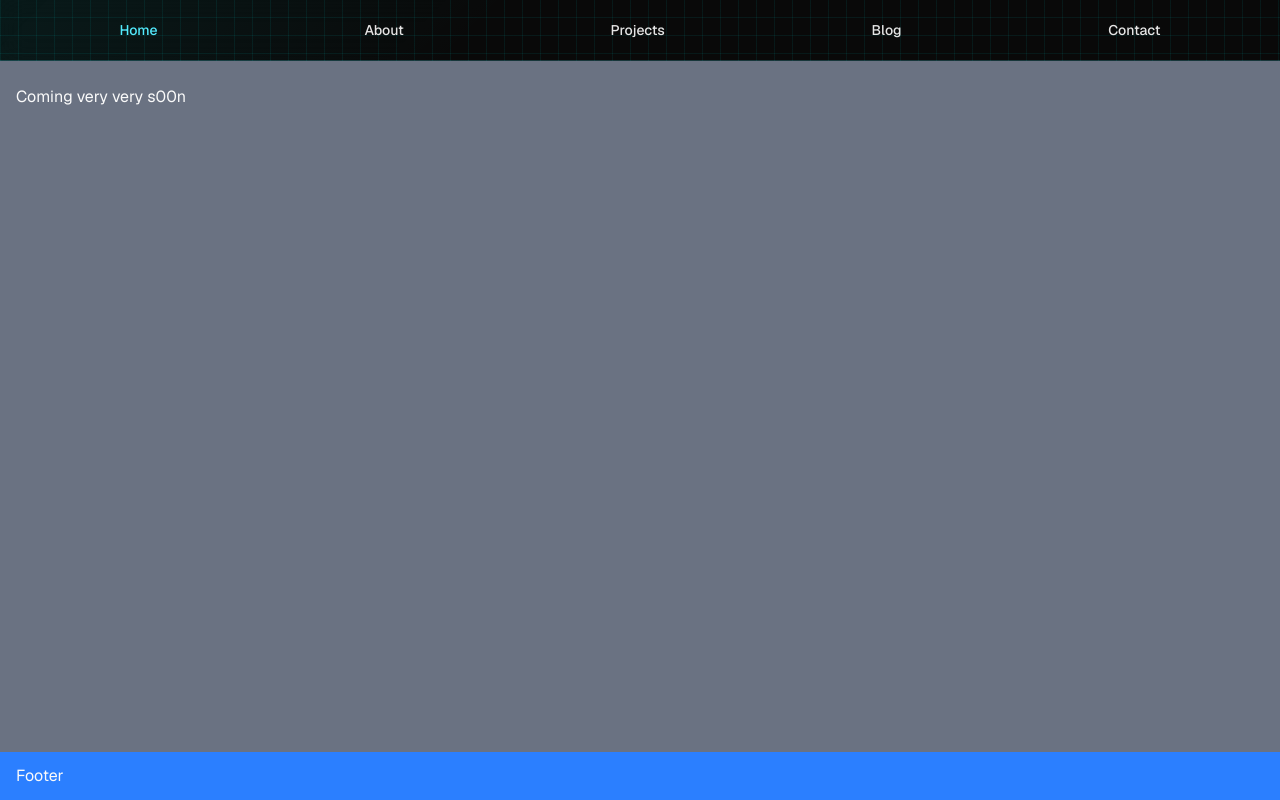
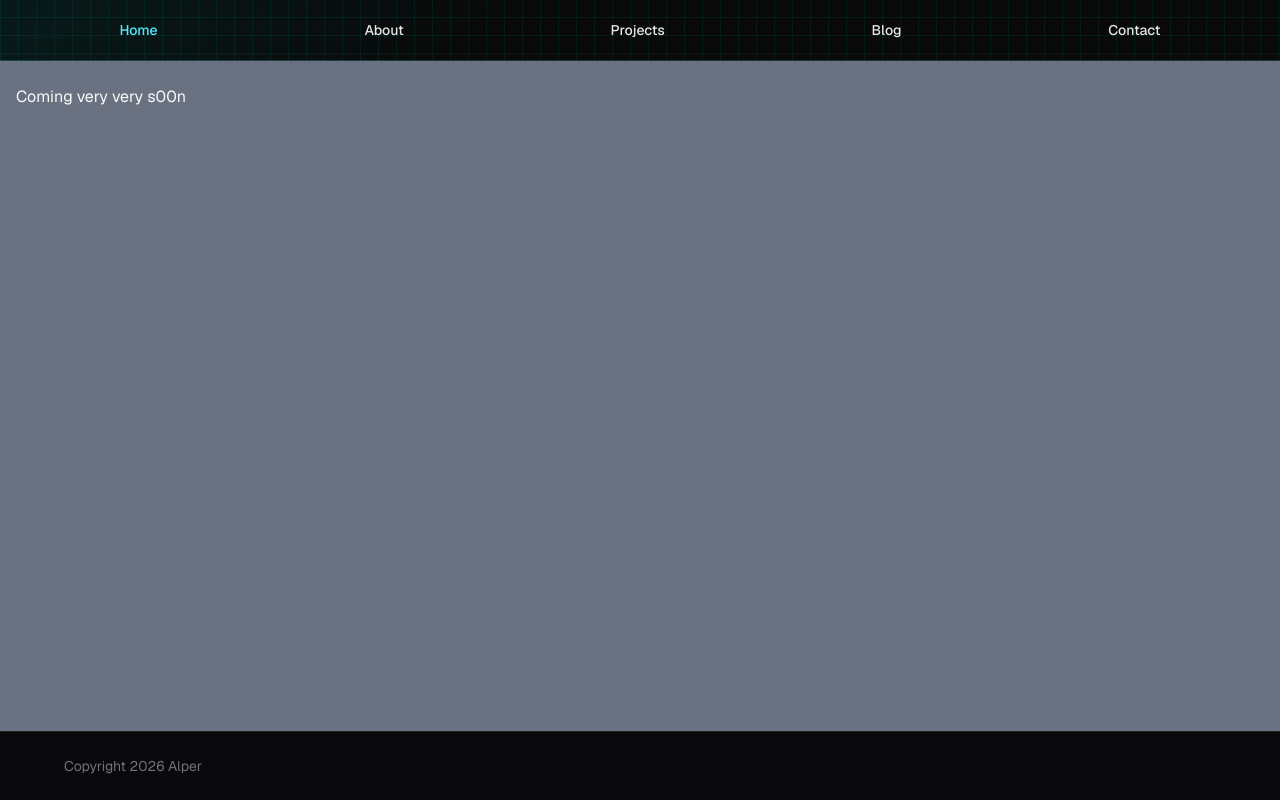
Before and after one commit to replakcan/alper-dev, a Next.js app: page / in a window 1280 px wide. Built offline with nearby package versions, Linux system fonts and the light colour scheme.

Commit message:
update footer component slightly

```diff
--- a/app/components/Footer.tsx
+++ b/app/components/Footer.tsx
@@ -1,3 +1,9 @@
 export default function Footer() {
-  return <footer className="footer col-span-full row-start-3 bg-blue-500 px-4 py-3">Footer</footer>
+  return (
+    <footer className="footer col-span-full row-start-3 border-t border-white/10 bg-zinc-950 px-4 py-6 text-sm text-zinc-500">
+      <div className="mx-auto flex w-full max-w-6xl flex-col gap-2 sm:flex-row sm:items-center sm:justify-between">
+        <span>Copyright 2026 Alper</span>
+      </div>
+    </footer>
+  )
 }
```
